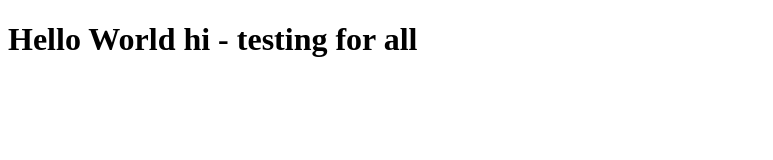
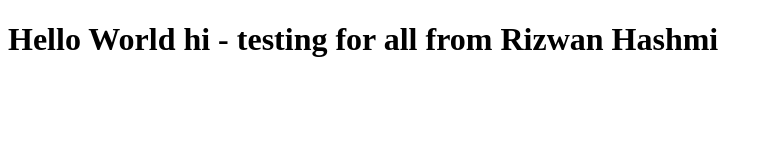
Before and after one commit to rihash/bootcamp-assignment1, a plain HTML site: page index.html in a window 1280 px wide. Shown: the whole page, without its empty margins (0-773 px from the left). Drawn offline with Linux system fonts and the light colour scheme.

Commit message:
Update index.html
Final testing

```diff
--- a/index.html
+++ b/index.html
@@ -6,6 +6,6 @@
     <title>Document</title>
 </head>
 <body>
-    <h1>Hello World hi - testing for all</h1>
+    <h1>Hello World hi - testing for all from Rizwan Hashmi</h1>
 </body>
 </html>
```
